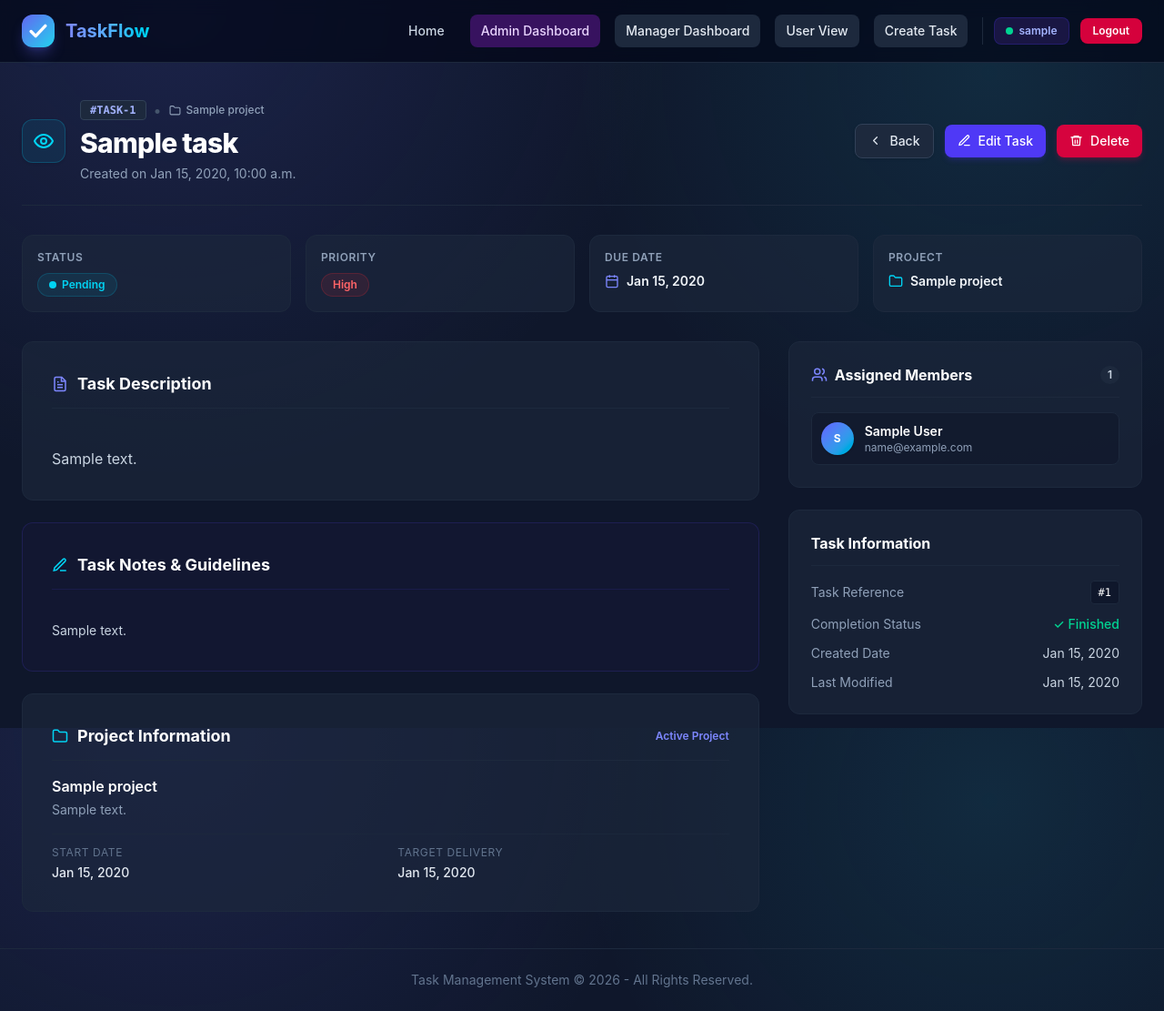
After one commit to emonhassan83/django-practice, a Django app: page /tasks/task-details/1/ in a window 1280 px wide. The commit adds this page. Shown: the whole page at 91% size. Run offline with Django 5.2, Linux system fonts and the light colour scheme; a user stored in the database is signed in; tables that the repository leaves empty hold one stand-in row (values such as "Sample post"); style sheets or scripts are compiled from the project's sources.

Commit message:
feat: add task views, detail templates, dashboard layouts, and styling for the task management system

```diff
--- a/static/css/index.css
+++ b/static/css/index.css
@@ -62,3 +62,43 @@ body {
         display: block !important;
     }
 }
+
+/* Global SVG dimension protection */
+svg {
+    display: inline-block;
+    vertical-align: middle;
+    flex-shrink: 0;
+}
+
+.w-3\.5, svg.w-3\.5 { width: 14px !important; max-width: 14px !important; }
+.h-3\.5, svg.h-3\.5 { height: 14px !important; max-height: 14px !important; }
+
+.w-4, svg.w-4 { width: 16px !important; max-width: 16px !important; }
+.h-4, svg.h-4 { height: 16px !important; max-height: 16px !important; }
+
+.w-5, svg.w-5 { width: 20px !important; max-width: 20px !important; }
+.h-5, svg.h-5 { height: 20px !important; max-height: 20px !important; }
+
+.w-6, svg.w-6 { width: 24px !important; max-width: 24px !important; }
+.h-6, svg.h-6 { height: 24px !important; max-height: 24px !important; }
+
+.w-8, svg.w-8 { width: 32px !important; max-width: 32px !important; }
+.h-8, svg.h-8 { height: 32px !important; max-height: 32px !important; }
+
+.w-9, svg.w-9 { width: 36px !important; max-width: 36px !important; }
+.h-9, svg.h-9 { height: 36px !important; max-height: 36px !important; }
+
+.w-10, svg.w-10 { width: 40px !important; max-width: 40px !important; }
+.h-10, svg.h-10 { height: 40px !important; max-height: 40px !important; }
+
+/* Essential gap utilities */
+.gap-1 { gap: 0.25rem !important; }
+.gap-1\.5 { gap: 0.375rem !important; }
+.gap-2 { gap: 0.5rem !important; }
+.gap-2\.5 { gap: 0.625rem !important; }
+.gap-3 { gap: 0.75rem !important; }
+.gap-3\.5 { gap: 0.875rem !important; }
+.gap-4 { gap: 1rem !important; }
+.gap-5 { gap: 1.25rem !important; }
+.gap-6 { gap: 1.5rem !important; }
+.gap-8 { gap: 2rem !important; }
--- a/tasks/templates/dashboard/dashboard.html
+++ b/tasks/templates/dashboard/dashboard.html
@@ -62,13 +62,15 @@
     <!-- Main Content -->
     <main class="max-w-7xl mx-auto px-6 py-10">
         <!-- Header -->
-        <div class="flex flex-col md:flex-row md:items-center md:justify-between mb-8 pb-6 border-b border-slate-800">
+        {% block page_header %}
+        <div class="flex flex-col md:flex-row md:items-center md:justify-between mb-8 pb-6 border-b border-slate-800 gap-4">
             <div>
                 <h1 class="text-3xl font-extrabold text-white">{% block heading %}{% endblock %}</h1>
                 <p class="text-slate-400 mt-1 text-sm">{% block subheading %}{% endblock %}</p>
             </div>
             {% block header_actions %}{% endblock %}
         </div>
+        {% endblock page_header %}
 
         {% block content %}{% endblock %}
     </main>
--- a/tasks/templates/dashboard/manager_dashboard.html
+++ b/tasks/templates/dashboard/manager_dashboard.html
@@ -101,6 +101,12 @@
                     <td class="px-6 py-4">{{ task.due_date|date:"M j, Y" }}</td>
                     <td class="px-6 py-4">
                         <div class="flex items-center justify-end gap-2">
+                            <a href="{% url 'task_details' task.id %}" class="inline-flex h-9 w-9 items-center justify-center rounded-lg border border-slate-700 text-slate-300 hover:border-cyan-500 hover:text-cyan-400 hover:bg-slate-800 transition" title="View Details" aria-label="View task details">
+                                <svg xmlns="http://www.w3.org/2000/svg" viewBox="0 0 24 24" fill="none" stroke="currentColor" stroke-width="2" stroke-linecap="round" stroke-linejoin="round" class="h-4 w-4">
+                                    <path d="M2 12s3-7 10-7 10 7 10 7-3 7-10 7-10-7-10-7Z"/>
+                                    <circle cx="12" cy="12" r="3"/>
+                                </svg>
+                            </a>
                             <a href="{% url 'update_task' task.id %}" class="inline-flex h-9 w-9 items-center justify-center rounded-lg border border-slate-700 text-slate-300 hover:border-indigo-500 hover:text-indigo-400 transition" title="Update" aria-label="Update task">
                                 <svg xmlns="http://www.w3.org/2000/svg" viewBox="0 0 24 24" fill="none" stroke="currentColor" stroke-width="2" class="h-4 w-4">
                                     <path d="M12 20h9"/>
--- /dev/null
+++ b/tasks/templates/task_details.html
@@ -0,0 +1,301 @@
+{% extends "dashboard/dashboard.html" %}
+
+{% block title %}{{ task.title }} - Task Details{% endblock %}
+
+{% block page_header %}
+<div class="mb-8 pb-6 border-b border-slate-800 flex flex-col md:flex-row md:items-center md:justify-between gap-5">
+    <!-- Left: Eye Icon + Badges + Title -->
+    <div class="flex items-start sm:items-center gap-4">
+        <!-- Eye Icon Container -->
+        <div class="flex-shrink-0 flex items-center justify-center rounded-xl bg-cyan-500/10 border border-cyan-500/25 text-cyan-400 shadow-sm" style="width: 48px; height: 48px; min-width: 48px; min-height: 48px;">
+            <svg width="24" height="24" viewBox="0 0 24 24" fill="none" stroke="currentColor" stroke-width="2" stroke-linecap="round" stroke-linejoin="round" style="width: 24px; height: 24px;">
+                <path d="M2 12s3-7 10-7 10 7 10 7-3 7-10 7-10-7-10-7Z"/>
+                <circle cx="12" cy="12" r="3"/>
+            </svg>
+        </div>
+
+        <div>
+            <!-- Breadcrumb / Tags row -->
+            <div class="flex items-center gap-2 mb-1.5 flex-wrap">
+                <span class="inline-flex items-center px-2.5 py-0.5 rounded text-xs font-semibold bg-slate-800 text-indigo-300 border border-slate-700 font-mono">#TASK-{{ task.id }}</span>
+                <span class="text-slate-600">•</span>
+                <span class="inline-flex items-center gap-1.5 text-xs font-medium text-slate-400">
+                    <svg width="13" height="13" viewBox="0 0 24 24" fill="none" stroke="currentColor" stroke-width="2" style="width: 13px; height: 13px;">
+                        <path d="M20 20a2 2 0 0 0 2-2V8a2 2 0 0 0-2-2h-7.9a2 2 0 0 1-1.69-.9L9.6 3.9A2 2 0 0 0 8 3H4a2 2 0 0 0-2 2v13a2 2 0 0 0 2 2Z"/>
+                    </svg>
+                    {{ task.project.name }}
+                </span>
+            </div>
+
+            <!-- Main Title -->
+            <h1 class="text-2xl sm:text-3xl font-extrabold text-white tracking-tight leading-tight">
+                {{ task.title }}
+            </h1>
+
+            <p class="text-slate-400 mt-1 text-xs sm:text-sm">
+                Created on {{ task.created_at|date:"M j, Y, g:i a" }}{% if task.updated_at != task.created_at %} • Updated {{ task.updated_at|timesince }} ago{% endif %}
+            </p>
+        </div>
+    </div>
+
+    <!-- Right: Header Action Buttons -->
+    <div class="flex items-center gap-3 flex-wrap">
+        <a href="javascript:history.back()" class="inline-flex items-center gap-2 px-3.5 py-2 text-sm font-medium bg-slate-800 hover:bg-slate-700 border border-slate-700 text-slate-200 rounded-lg transition shadow-sm">
+            <svg width="15" height="15" viewBox="0 0 24 24" fill="none" stroke="currentColor" stroke-width="2" stroke-linecap="round" stroke-linejoin="round" style="width: 15px; height: 15px;">
+                <path d="m15 18-6-6 6-6"/>
+            </svg>
+            <span>Back</span>
+        </a>
+
+        {% if perms.tasks.change_task or is_admin or is_manager %}
+        <a href="{% url 'update_task' task.id %}" class="inline-flex items-center gap-2 px-3.5 py-2 text-sm font-medium bg-indigo-600 hover:bg-indigo-500 text-white rounded-lg transition shadow-md shadow-indigo-600/20">
+            <svg width="15" height="15" viewBox="0 0 24 24" fill="none" stroke="currentColor" stroke-width="2" stroke-linecap="round" stroke-linejoin="round" style="width: 15px; height: 15px;">
+                <path d="M12 20h9"/>
+                <path d="M16.5 3.5a2.1 2.1 0 0 1 3 3L7 19l-4 1 1-4 12.5-12.5z"/>
+            </svg>
+            <span>Edit Task</span>
+        </a>
+        {% endif %}
+
+        {% if perms.tasks.delete_task or is_admin %}
+        <form method="post" action="{% url 'delete_task' task.id %}" onsubmit="return confirm('Are you sure you want to delete this task? This action cannot be undone.');" class="inline m-0 p-0">
+            {% csrf_token %}
+            <button type="submit" class="inline-flex items-center gap-2 px-3.5 py-2 text-sm font-medium bg-rose-600/90 hover:bg-rose-500 text-white rounded-lg transition shadow-md shadow-rose-600/20 cursor-pointer">
+                <svg width="15" height="15" viewBox="0 0 24 24" fill="none" stroke="currentColor" stroke-width="2" stroke-linecap="round" stroke-linejoin="round" style="width: 15px; height: 15px;">
+                    <path d="M3 6h18"/>
+                    <path d="M8 6V4h8v2"/>
+                    <path d="M19 6l-1 14H6L5 6"/>
+                    <path d="M10 11v6"/>
+                    <path d="M14 11v6"/>
+                </svg>
+                <span>Delete</span>
+            </button>
+        </form>
+        {% endif %}
+    </div>
+</div>
+{% endblock page_header %}
+
+{% block content %}
+<!-- Quick Status & Metric Pill Row -->
+<div class="grid grid-cols-2 sm:grid-cols-4 gap-4 mb-8">
+    <!-- Status -->
+    <div class="card p-4">
+        <p class="card-label">Status</p>
+        <div class="mt-2">
+            {% if task.status == "completed" %}
+                <span class="inline-flex items-center gap-1.5 px-3 py-1 rounded-full text-xs font-semibold bg-emerald-500/10 text-emerald-400 border border-emerald-500/20">
+                    <span class="w-2 h-2 rounded-full bg-emerald-400" style="width: 8px; height: 8px;"></span>
+                    Completed
+                </span>
+            {% elif task.status == "in_progress" %}
+                <span class="inline-flex items-center gap-1.5 px-3 py-1 rounded-full text-xs font-semibold bg-amber-500/10 text-amber-400 border border-amber-500/20">
+                    <span class="w-2 h-2 rounded-full bg-amber-400 animate-pulse" style="width: 8px; height: 8px;"></span>
+                    In Progress
+                </span>
+            {% else %}
+                <span class="inline-flex items-center gap-1.5 px-3 py-1 rounded-full text-xs font-semibold bg-cyan-500/10 text-cyan-400 border border-cyan-500/20">
+                    <span class="w-2 h-2 rounded-full bg-cyan-400" style="width: 8px; height: 8px;"></span>
+                    Pending
+                </span>
+            {% endif %}
+        </div>
+    </div>
+
+    <!-- Priority -->
+    <div class="card p-4">
+        <p class="card-label">Priority</p>
+        <div class="mt-2">
+            {% if task.task_details.priority == "urgent" %}
+                <span class="inline-flex items-center gap-1.5 px-3 py-1 rounded-full text-xs font-semibold bg-rose-500/10 text-rose-400 border border-rose-500/20">
+                    <span class="w-2 h-2 rounded-full bg-rose-400 animate-ping" style="width: 8px; height: 8px;"></span>
+                    Urgent
+                </span>
+            {% elif task.task_details.priority == "high" %}
+                <span class="inline-flex items-center gap-1.5 px-3 py-1 rounded-full text-xs font-semibold bg-red-500/10 text-red-400 border border-red-500/20">
+                    High
+                </span>
+            {% elif task.task_details.priority == "medium" %}
+                <span class="inline-flex items-center gap-1.5 px-3 py-1 rounded-full text-xs font-semibold bg-amber-500/10 text-amber-400 border border-amber-500/20">
+                    Medium
+                </span>
+            {% else %}
+                <span class="inline-flex items-center gap-1.5 px-3 py-1 rounded-full text-xs font-semibold bg-slate-500/10 text-slate-400 border border-slate-500/20">
+                    {{ task.task_details.get_priority_display|default:"Low" }}
+                </span>
+            {% endif %}
+        </div>
+    </div>
+
+    <!-- Due Date -->
+    <div class="card p-4">
+        <p class="card-label">Due Date</p>
+        <div class="flex items-center gap-2 mt-2 text-slate-100 font-semibold text-sm">
+            <svg width="16" height="16" viewBox="0 0 24 24" fill="none" stroke="currentColor" stroke-width="2" class="text-indigo-400" style="width: 16px; height: 16px;">
+                <rect width="18" height="18" x="3" y="4" rx="2" ry="2"/>
+                <line x1="16" x2="16" y1="2" y2="6"/>
+                <line x1="8" x2="8" y1="2" y2="6"/>
+                <line x1="3" x2="21" y1="10" y2="10"/>
+            </svg>
+            <span>{{ task.due_date|date:"M j, Y" }}</span>
+        </div>
+    </div>
+
+    <!-- Project -->
+    <div class="card p-4">
+        <p class="card-label">Project</p>
+        <div class="flex items-center gap-2 mt-2 text-slate-100 font-semibold text-sm truncate" title="{{ task.project.name }}">
+            <svg width="16" height="16" viewBox="0 0 24 24" fill="none" stroke="currentColor" stroke-width="2" class="text-cyan-400 flex-shrink-0" style="width: 16px; height: 16px;">
+                <path d="M20 20a2 2 0 0 0 2-2V8a2 2 0 0 0-2-2h-7.9a2 2 0 0 1-1.69-.9L9.6 3.9A2 2 0 0 0 8 3H4a2 2 0 0 0-2 2v13a2 2 0 0 0 2 2Z"/>
+            </svg>
+            <span class="truncate">{{ task.project.name }}</span>
+        </div>
+    </div>
+</div>
+
+<!-- Main Details Layout -->
+<div class="grid grid-cols-1 lg:grid-cols-3 gap-8">
+    <!-- Left Column: Description & Project Details (2 spans) -->
+    <div class="lg:col-span-2 space-y-6">
+        <!-- Task Description -->
+        <div class="card p-6 md:p-8">
+            <div class="flex items-center gap-2.5 mb-4 pb-3 border-b border-slate-800">
+                <svg width="18" height="18" viewBox="0 0 24 24" fill="none" stroke="currentColor" stroke-width="2" class="text-indigo-400" style="width: 18px; height: 18px;">
+                    <path d="M14.5 2H6a2 2 0 0 0-2 2v16a2 2 0 0 0 2 2h12a2 2 0 0 0 2-2V7.5L14.5 2z"/>
+                    <polyline points="14 2 14 8 20 8"/>
+                    <line x1="16" x2="8" y1="13" y2="13"/>
+                    <line x1="16" x2="8" y1="17" y2="17"/>
+                    <line x1="10" x2="8" y1="9" y2="9"/>
+                </svg>
+                <h3 class="text-lg font-bold text-white">Task Description</h3>
+            </div>
+            <div class="text-slate-300 leading-relaxed whitespace-pre-line text-sm sm:text-base">
+                {{ task.description|default:"No description provided for this task." }}
+            </div>
+        </div>
+
+        <!-- Task Internal Notes (if available) -->
+        {% if task.task_details.note %}
+        <div class="card p-6 md:p-8 border-indigo-900/40 bg-indigo-950/20">
+            <div class="flex items-center gap-2.5 mb-3 pb-3 border-b border-indigo-900/30">
+                <svg width="18" height="18" viewBox="0 0 24 24" fill="none" stroke="currentColor" stroke-width="2" class="text-cyan-400" style="width: 18px; height: 18px;">
+                    <path d="M12 20h9"/>
+                    <path d="M16.5 3.5a2.1 2.1 0 0 1 3 3L7 19l-4 1 1-4 12.5-12.5z"/>
+                </svg>
+                <h3 class="text-lg font-bold text-white">Task Notes & Guidelines</h3>
+            </div>
+            <p class="text-slate-300 text-sm leading-relaxed whitespace-pre-line">
+                {{ task.task_details.note }}
+            </p>
+        </div>
+        {% endif %}
+
+        <!-- Project Overview Card -->
+        <div class="card p-6 md:p-8">
+            <div class="flex items-center justify-between mb-4 pb-3 border-b border-slate-800">
+                <div class="flex items-center gap-2.5">
+                    <svg width="18" height="18" viewBox="0 0 24 24" fill="none" stroke="currentColor" stroke-width="2" class="text-cyan-400" style="width: 18px; height: 18px;">
+                        <path d="M20 20a2 2 0 0 0 2-2V8a2 2 0 0 0-2-2h-7.9a2 2 0 0 1-1.69-.9L9.6 3.9A2 2 0 0 0 8 3H4a2 2 0 0 0-2 2v13a2 2 0 0 0 2 2Z"/>
+                    </svg>
+                    <h3 class="text-lg font-bold text-white">Project Information</h3>
+                </div>
+                <span class="text-xs text-indigo-400 font-semibold">Active Project</span>
+            </div>
+
+            <div class="space-y-4">
+                <div>
+                    <h4 class="text-base font-semibold text-white">{{ task.project.name }}</h4>
+                    <p class="text-slate-400 text-sm mt-1">
+                        {{ task.project.description|default:"No project summary available." }}
+                    </p>
+                </div>
+
+                <div class="grid grid-cols-2 gap-4 pt-3 border-t border-slate-800/80">
+                    <div>
+                        <span class="text-xs text-slate-500 uppercase tracking-wider block">Start Date</span>
+                        <span class="text-sm font-medium text-slate-200 mt-1 block">{{ task.project.start_date|date:"M j, Y" }}</span>
+                    </div>
+                    <div>
+                        <span class="text-xs text-slate-500 uppercase tracking-wider block">Target Delivery</span>
+                        <span class="text-sm font-medium text-slate-200 mt-1 block">{{ task.project.end_date|date:"M j, Y" }}</span>
+                    </div>
+                </div>
+            </div>
+        </div>
+    </div>
+
+    <!-- Right Sidebar Column: Assignees & Metadata (1 span) -->
+    <div class="space-y-6">
+        <!-- Assigned Team Members -->
+        <div class="card p-6">
+            <div class="flex items-center justify-between mb-4 pb-3 border-b border-slate-800">
+                <div class="flex items-center gap-2">
+                    <svg width="18" height="18" viewBox="0 0 24 24" fill="none" stroke="currentColor" stroke-width="2" class="text-indigo-400" style="width: 18px; height: 18px;">
+                        <path d="M16 21v-2a4 4 0 0 0-4-4H6a4 4 0 0 0-4 4v2"/>
+                        <circle cx="9" cy="7" r="4"/>
+                        <path d="M22 21v-2a4 4 0 0 0-3-3.87"/>
+                        <path d="M16 3.13a4 4 0 0 1 0 7.75"/>
+                    </svg>
+                    <h3 class="text-base font-bold text-white">Assigned Members</h3>
+                </div>
+                <span class="text-xs px-2 py-0.5 rounded-full bg-slate-800 text-slate-300 font-semibold">{{ task.assign_to.all|length }}</span>
+            </div>
+
+            <div class="space-y-3">
+                {% for employee in task.assign_to.all %}
+                <div class="flex items-center gap-3 p-2.5 rounded-lg bg-slate-900/60 border border-slate-800 hover:border-slate-700 transition">
+                    <div class="h-9 w-9 rounded-full bg-gradient-to-br from-indigo-500 to-cyan-500 text-white font-bold text-xs flex items-center justify-center shadow-sm" style="width: 36px; height: 36px; min-width: 36px;">
+                        {{ employee.name|first|upper }}
+                    </div>
+                    <div class="min-w-0 flex-1">
+                        <p class="text-sm font-semibold text-white truncate">{{ employee.name }}</p>
+                        <p class="text-xs text-slate-400 truncate">{{ employee.email }}</p>
+                    </div>
+                </div>
+                {% empty %}
+                    {% if task.task_details.assign_to %}
+                    <div class="p-3 rounded-lg bg-slate-900/60 border border-slate-800 text-sm text-slate-300">
+                        <span class="text-xs text-slate-500 block mb-1">Lead Assignee</span>
+                        {{ task.task_details.assign_to }}
+                    </div>
+                    {% else %}
+                    <p class="text-sm text-slate-500 py-3 text-center">No employee assigned yet.</p>
+                    {% endif %}
+                {% endfor %}
+            </div>
+        </div>
+
+        <!-- Task Metadata & Audit -->
+        <div class="card p-6">
+            <h3 class="text-base font-bold text-white mb-4 pb-3 border-b border-slate-800">
+                Task Information
+            </h3>
+
+            <dl class="space-y-3 text-sm">
+                <div class="flex justify-between items-center">
+                    <dt class="text-slate-400">Task Reference</dt>
+                    <dd class="text-white font-mono text-xs bg-slate-900 px-2 py-1 rounded border border-slate-800">#{{ task.id }}</dd>
+                </div>
+                <div class="flex justify-between items-center">
+                    <dt class="text-slate-400">Completion Status</dt>
+                    <dd class="text-slate-200">
+                        {% if task.is_completed %}
+                            <span class="text-emerald-400 font-medium">✓ Finished</span>
+                        {% else %}
+                            <span class="text-amber-400 font-medium">⏳ Active</span>
+                        {% endif %}
+                    </dd>
+                </div>
+                <div class="flex justify-between items-center">
+                    <dt class="text-slate-400">Created Date</dt>
+                    <dd class="text-slate-300">{{ task.created_at|date:"M j, Y" }}</dd>
+                </div>
+                <div class="flex justify-between items-center">
+                    <dt class="text-slate-400">Last Modified</dt>
+                    <dd class="text-slate-300">{{ task.updated_at|date:"M j, Y" }}</dd>
+                </div>
+            </dl>
+        </div>
+    </div>
+</div>
+{% endblock %}
--- a/tasks/urls.py
+++ b/tasks/urls.py
@@ -5,6 +5,7 @@ from tasks.views import (
     task_form,
     update_task,
     delete_task,
+    task_details,
 )
 
 urlpatterns = [
@@ -17,5 +18,6 @@ urlpatterns = [
     path("user-dashboard/", user_dashboard, name="user_dashboard"),
     path("task-form/", task_form, name="task_form"),
     path("update-task/<int:id>/", update_task, name="update_task"),
-    path("delete-task/<int:id>/", delete_task, name="delete_task")
+    path("delete-task/<int:id>/", delete_task, name="delete_task"),
+    path("task-details/<int:id>/", task_details, name="task_details"),
 ]
--- a/tasks/views.py
+++ b/tasks/views.py
@@ -58,7 +58,22 @@ def manager_dashboard(request, status=None):
 
 @user_passes_test(is_employee, login_url="no-permission")
 def user_dashboard(request):
-    return render(request, "dashboard/user_dashboard.html")
+    tasks = (
+        Task.objects.select_related("project", "task_details")
+        .prefetch_related("assign_to")
+        .order_by("-created_at")
+    )
+    total_tasks = tasks.count()
+    in_progress = tasks.filter(status=Task.IN_PROGRESS).count()
+    completed = tasks.filter(status=Task.COMPLETED).count()
+
+    context = {
+        "tasks": tasks,
+        "total_tasks": total_tasks,
+        "in_progress": in_progress,
+        "completed": completed,
+    }
+    return render(request, "dashboard/user_dashboard.html", context)
 
 @login_required
 @permission_required('tasks.add_task', login_url="no-permission")
@@ -127,3 +142,12 @@ def delete_task(request, id):
         task = get_object_or_404(Task, id=id)
         task.delete()
     return redirect("manager_dashboard")
+
+@login_required
+@permission_required('tasks.view_task', login_url="no-permission")
+def task_details(request, id):
+    task = get_object_or_404(
+        Task.objects.select_related("project", "task_details").prefetch_related("assign_to"),
+        id=id,
+    )
+    return render(request, "task_details.html", {"task": task})
```
Also changed, not shown: tasks/templates/dashboard/user_dashboard.html (+49 -17 lines).
